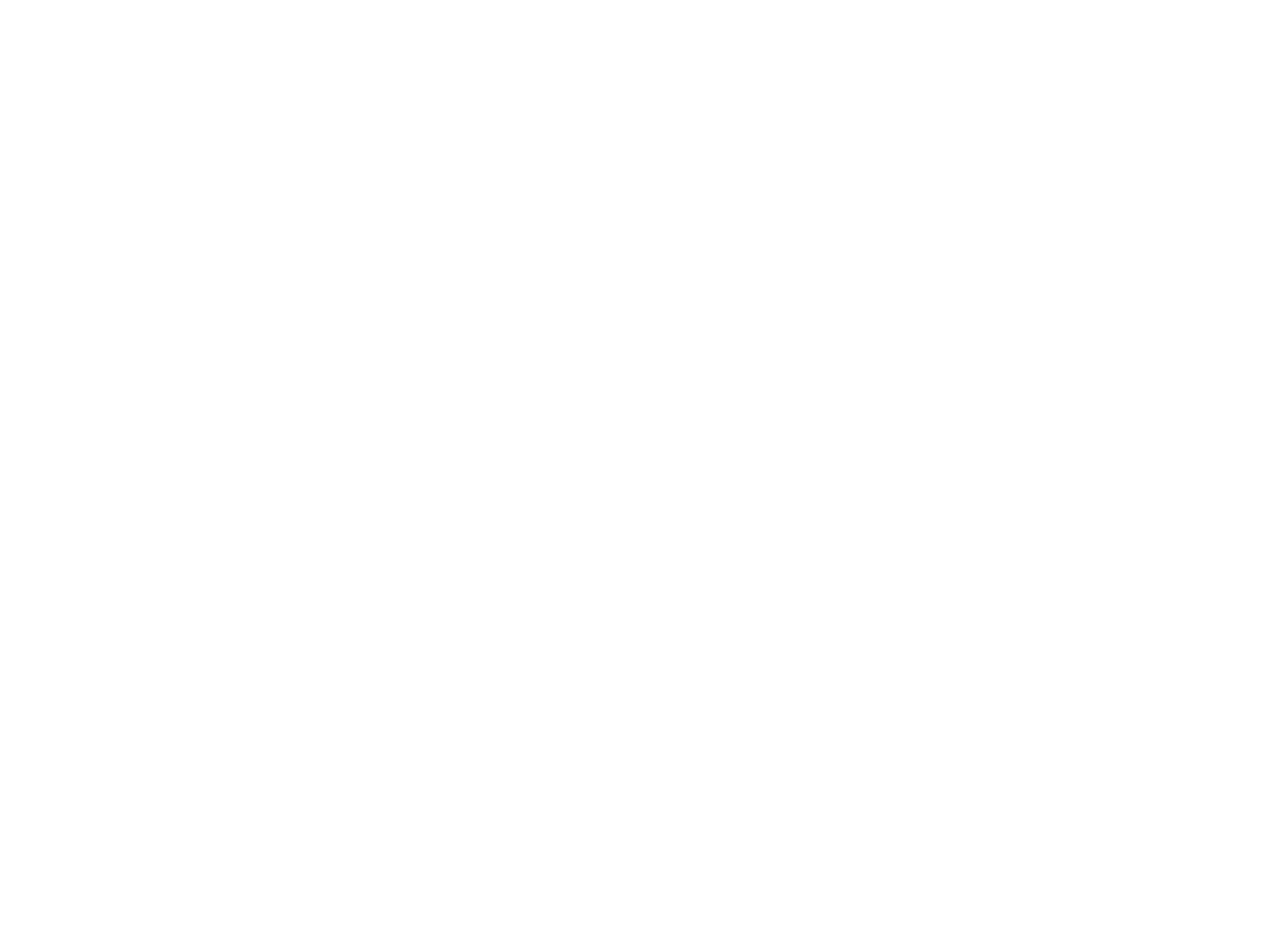
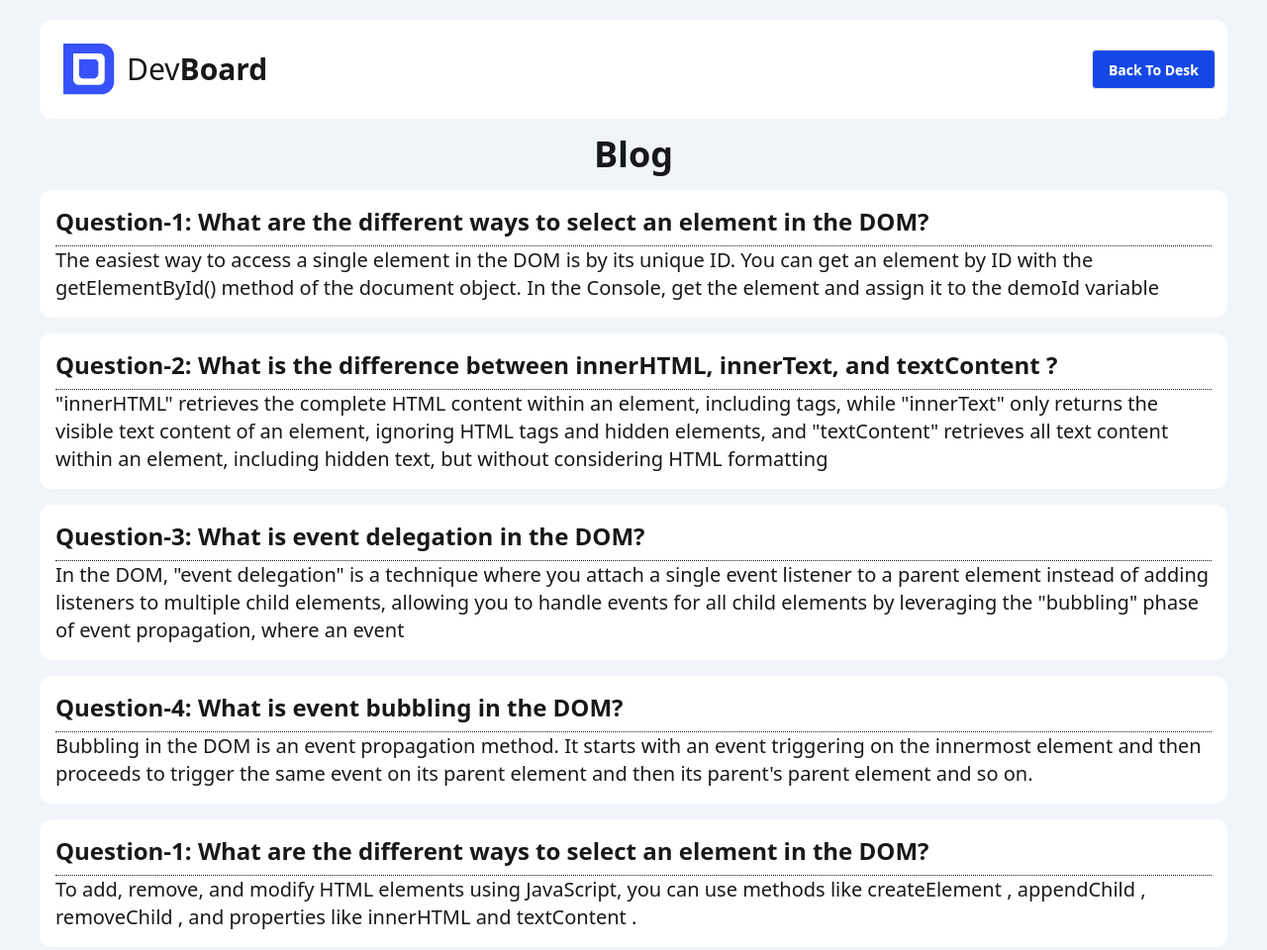
Before and after one commit to ShahadatHasan623/B11-A5-DevBoard, a plain HTML site: page discover.html in a window 1280 px wide. Shown: the whole page at 99% size. Before the commit the page ends 800 px from the top, so only its background shows below. Drawn offline with nearby package versions, Linux system fonts and the light colour scheme.

Commit message:
added descover section and button handltoggole

```diff
--- a/discover.html
+++ b/discover.html
@@ -0,0 +1,86 @@
+<!DOCTYPE html>
+<html lang="en">
+<head>
+    <meta charset="UTF-8">
+    <meta name="viewport" content="width=device-width, initial-scale=1.0">
+    <title>Discover</title>
+
+    <!-- tailwind css + daisy UI -->
+    <link href="https://cdn.jsdelivr.net/npm/daisyui@5" rel="stylesheet" type="text/css" />
+    <script src="https://cdn.jsdelivr.net/npm/@tailwindcss/browser@4"></script>
+
+    <!-- googles font  -->
+    <link rel="preconnect" href="https://fonts.googleapis.com">
+    <link rel="preconnect" href="https://fonts.gstatic.com" crossorigin>
+    <link
+        href="https://fonts.googleapis.com/css2?family=Poppins:ital,wght@0,100;0,200;0,300;0,400;0,500;0,600;0,700;0,800;0,900;1,100;1,200;1,300;1,400;1,500;1,600;1,700;1,800;1,900&display=swap"
+        rel="stylesheet">
+    <script>
+        tailwind.config = {
+            theme: {
+                extend: {
+                    fontFamily: {
+                        poppins: ["Poppins", "sans-serif"],
+                    }
+                }
+            }
+        }
+    </script>
+</head>
+<body class="bg-slate-100 font-poppins p-5">
+    <!-- header section  -->
+    <header class="max-w-[1200px] mx-auto bg-[#FFFFFF] rounded-xl p-3 ">
+        <div class="flex justify-between  items-center">
+            <div class="flex items-center gap-3 p-3">
+                <img src="./assets/logo.png" alt="">
+                <h1 class="text-3xl ">Dev<span class="font-bold">Board</span></h1>
+            </div>
+            <div>
+                <button id="back-btn" class="btn bg-blue-700 text-white">Back To Desk</button>
+            </div>
+        </div>
+    </header>
+
+    <main class="max-w-[1200px] mx-auto">
+        <section>
+            <h1 class="text-center text-4xl font-bold mt-4">Blog</h1>
+            <!-- card-1  -->
+            <div class="bg-[#FFFFFF] p-4 mt-4 rounded-xl">
+                <h1 class="text-2xl font-semibold mb-2">Question-1: What are the different ways to select an element in the DOM?</h1>
+                <hr class="border-dotted space-y-2">
+                <p class="text-xl">The easiest way to access a single element in the DOM is by its unique ID. You can get an element by ID with the getElementById() method of the document object. In the Console, get the element and assign it to the demoId variable</p>
+
+            </div>
+            <!-- card-2  -->
+            <div class="bg-[#FFFFFF] p-4 mt-4 rounded-xl">
+                <h1 class="text-2xl font-semibold mb-2">Question-2: What is the difference between innerHTML, innerText, and textContent ?</h1>
+                <hr class="border-dotted space-y-2">
+                <p class="text-xl"> "innerHTML" retrieves the complete HTML content within an element, including tags, while "innerText" only returns the visible text content of an element, ignoring HTML tags and hidden elements, and "textContent" retrieves all text content within an element, including hidden text, but without considering HTML formatting</p>
+
+            </div>
+            <!-- card-3  -->
+            <div class="bg-[#FFFFFF] p-4 mt-4 rounded-xl">
+                <h1 class="text-2xl font-semibold mb-2">Question-3: What is event delegation in the DOM?</h1>
+                <hr class="border-dotted space-y-2">
+                <p class="text-xl">In the DOM, "event delegation" is a technique where you attach a single event listener to a parent element instead of adding listeners to multiple child elements, allowing you to handle events for all child elements by leveraging the "bubbling" phase of event propagation, where an event</p>
+
+            </div>
+            <!-- card-4  -->
+            <div class="bg-[#FFFFFF] p-4 mt-4 rounded-xl">
+                <h1 class="text-2xl font-semibold mb-2">Question-4: What is event bubbling in the DOM?</h1>
+                <hr class="border-dotted space-y-2">
+                <p class="text-xl">Bubbling in the DOM is an event propagation method. It starts with an event triggering on the innermost element and then proceeds to trigger the same event on its parent element and then its parent's parent element and so on.</p>
+
+            </div>
+            <!-- card-5  -->
+            <div class="bg-[#FFFFFF] p-4 mt-4 rounded-xl">
+                <h1 class="text-2xl font-semibold mb-2">Question-1: What are the different ways to select an element in the DOM?</h1>
+                <hr class="border-dotted space-y-2">
+                <p class="text-xl">To add, remove, and modify HTML elements using JavaScript, you can use methods like createElement , appendChild , removeChild , and properties like innerHTML and textContent .</p>
+
+            </div>
+        </section>
+    </main>
+    <script src="./js/backDesk.js"></script>
+</body>
+</html>
--- /dev/null
+++ b/js/backDesk.js
@@ -0,0 +1,3 @@
+document.getElementById('back-btn').addEventListener('click',function(){
+    window.location.href ="./index.html"
+})
--- /dev/null
+++ b/js/dicoverBtn.js
@@ -0,0 +1,3 @@
+document.getElementById("discover-box").addEventListener('click',function(){
+    window.location.href ="./discover.html"
+})
```
Also changed, not shown: index.html (+4 -2 lines).
